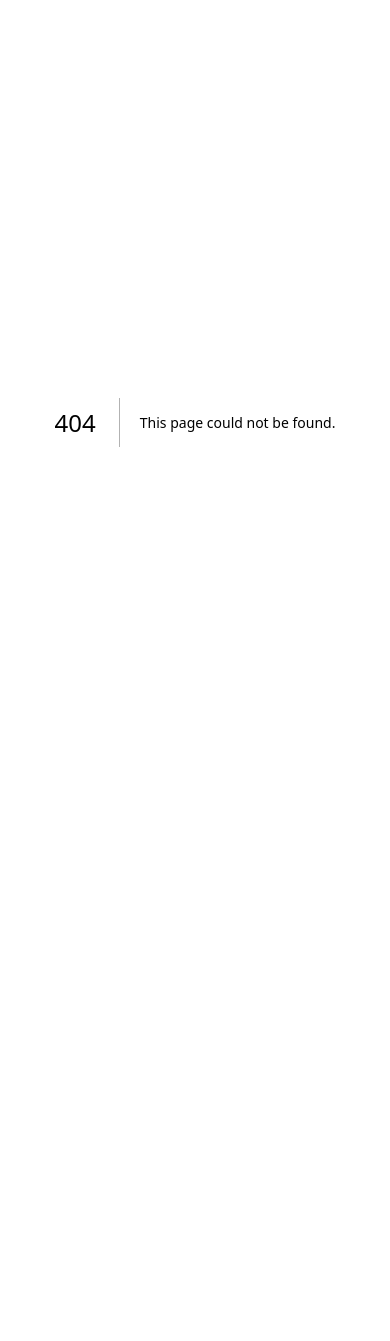
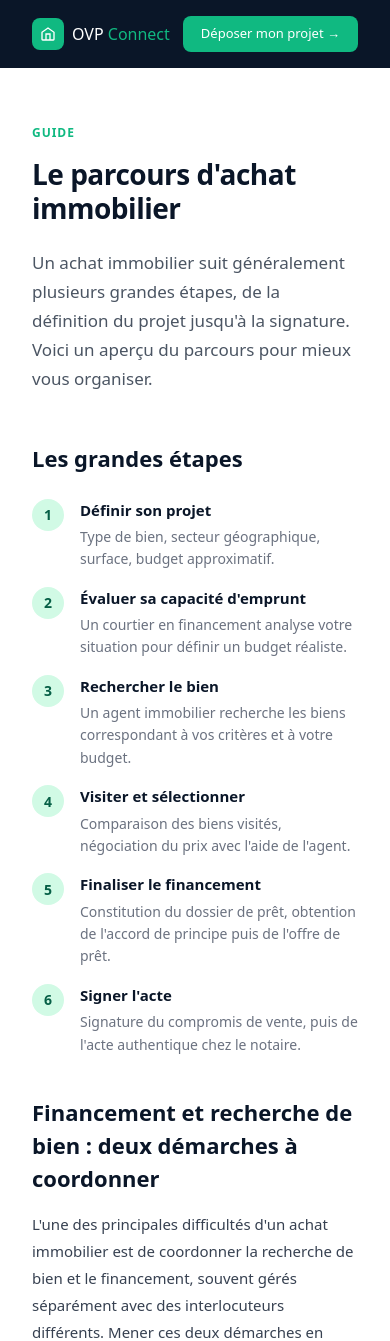
Before and after one commit to Jeremy4418/ovp-connect, a Next.js app: page /achat-immobilier in a window 390 px wide. Before the commit this address had no page. Shown: the top 1341 px of the page. Before the commit the page ends 844 px from the top, so only its background shows below. Built offline with nearby package versions, Linux system fonts and the light colour scheme.

Commit message:
feat(seo): nouvelle page /achat-immobilier

```diff
--- /dev/null
+++ b/app/achat-immobilier/page.tsx
@@ -0,0 +1,83 @@
+import Link from "next/link";
+import type { Metadata } from "next";
+
+export const metadata: Metadata = {
+  title: "Le parcours d'achat immobilier",
+  description: "Les grandes étapes d'un achat immobilier, de la définition du projet à la signature. Comprendre le parcours pour mieux vous organiser.",
+  alternates: {
+    canonical: "https://ovppro.fr/achat-immobilier",
+  },
+};
+
+export default function AchatImmobilier() {
+  return (
+    <div style={{ fontFamily: "system-ui, sans-serif", background: "#fff", minHeight: "100vh" }}>
+      <nav style={{ background: "#0a1628", padding: "1rem 2rem", display: "flex", alignItems: "center", justifyContent: "space-between" }}>
+        <Link href="/" style={{ display: "flex", alignItems: "center", gap: "8px", textDecoration: "none" }}>
+          <div style={{ width: "32px", height: "32px", background: "#10b981", borderRadius: "8px", display: "flex", alignItems: "center", justifyContent: "center" }}>
+            <svg width="16" height="16" fill="none" stroke="white" strokeWidth="2" viewBox="0 0 24 24"><path d="M3 9.5L12 3l9 6.5V20a1 1 0 01-1 1H4a1 1 0 01-1-1V9.5z"/><path d="M9 21V12h6v9"/></svg>
+          </div>
+          <span style={{ fontSize: "16px", fontWeight: 500, color: "white" }}>OVP <span style={{ color: "#10b981" }}>Connect</span></span>
+        </Link>
+        <Link href="/formulaire" style={{ background: "#10b981", color: "white", padding: "0 18px", height: "36px", borderRadius: "8px", fontSize: "13px", fontWeight: 500, display: "inline-flex", alignItems: "center", textDecoration: "none" }}>
+          Déposer mon projet →
+        </Link>
+      </nav>
+
+      <div style={{ maxWidth: "720px", margin: "0 auto", padding: "3.5rem 2rem" }}>
+        <div style={{ fontSize: "12px", color: "#10b981", fontWeight: 600, letterSpacing: "0.08em", textTransform: "uppercase", marginBottom: "1rem" }}>Guide</div>
+        <h1 style={{ fontSize: "clamp(28px, 4vw, 40px)", fontWeight: 600, color: "#0a1628", letterSpacing: "-0.5px", marginBottom: "1.5rem", lineHeight: 1.2 }}>
+          Le parcours d'achat immobilier
+        </h1>
+        <p style={{ fontSize: "17px", color: "#4b5563", lineHeight: 1.7, marginBottom: "3rem" }}>
+          Un achat immobilier suit généralement plusieurs grandes étapes, de la définition du projet jusqu'à la signature. Voici un aperçu du parcours pour mieux vous organiser.
+        </p>
+
+        <section style={{ marginBottom: "2.5rem" }}>
+          <h2 style={{ fontSize: "22px", fontWeight: 600, color: "#0a1628", marginBottom: "1.5rem" }}>Les grandes étapes</h2>
+          <div style={{ display: "flex", flexDirection: "column", gap: "1rem" }}>
+            {[
+              { n: "1", title: "Définir son projet", desc: "Type de bien, secteur géographique, surface, budget approximatif." },
+              { n: "2", title: "Évaluer sa capacité d'emprunt", desc: "Un courtier en financement analyse votre situation pour définir un budget réaliste." },
+              { n: "3", title: "Rechercher le bien", desc: "Un agent immobilier recherche les biens correspondant à vos critères et à votre budget." },
+              { n: "4", title: "Visiter et sélectionner", desc: "Comparaison des biens visités, négociation du prix avec l'aide de l'agent." },
+              { n: "5", title: "Finaliser le financement", desc: "Constitution du dossier de prêt, obtention de l'accord de principe puis de l'offre de prêt." },
+              { n: "6", title: "Signer l'acte", desc: "Signature du compromis de vente, puis de l'acte authentique chez le notaire." },
+            ].map(s => (
+              <div key={s.n} style={{ display: "flex", gap: "1rem", alignItems: "flex-start" }}>
+                <div style={{ width: "32px", height: "32px", borderRadius: "50%", background: "#d1fae5", color: "#065f46", display: "flex", alignItems: "center", justifyContent: "center", fontSize: "14px", fontWeight: 700, flexShrink: 0 }}>{s.n}</div>
+                <div>
+                  <p style={{ fontSize: "15px", fontWeight: 600, color: "#0a1628", marginBottom: "0.3rem" }}>{s.title}</p>
+                  <p style={{ fontSize: "14px", color: "#6b7280", lineHeight: 1.6 }}>{s.desc}</p>
+                </div>
+              </div>
+            ))}
+          </div>
+        </section>
+
+        <section style={{ marginBottom: "2.5rem" }}>
+          <h2 style={{ fontSize: "22px", fontWeight: 600, color: "#0a1628", marginBottom: "1rem" }}>Financement et recherche de bien : deux démarches à coordonner</h2>
+          <p style={{ fontSize: "15px", color: "#374151", lineHeight: 1.8 }}>
+            L'une des principales difficultés d'un achat immobilier est de coordonner la recherche de bien et le financement, souvent gérés séparément avec des interlocuteurs différents. Mener ces deux démarches en parallèle, avec des professionnels qui échangent sur votre projet, permet de gagner du temps et d'éviter les allers-retours inutiles.
+          </p>
+        </section>
+
+        <section style={{ background: "#f0fdf4", border: "0.5px solid #bbf7d0", borderRadius: "16px", padding: "2rem", marginBottom: "2.5rem" }}>
+          <h2 style={{ fontSize: "20px", fontWeight: 600, color: "#0a1628", marginBottom: "1rem" }}>Un seul formulaire pour démarrer</h2>
+          <p style={{ fontSize: "15px", color: "#374151", lineHeight: 1.8, marginBottom: "1rem" }}>
+            OVP Connect vous met gratuitement en relation avec un courtier en financement et un agent immobilier de votre secteur, à partir d'un seul formulaire.
+          </p>
+          <Link href="/formulaire" style={{ display: "inline-flex", alignItems: "center", gap: "6px", background: "#10b981", color: "white", padding: "0 24px", height: "44px", borderRadius: "10px", fontSize: "14px", fontWeight: 600, textDecoration: "none" }}>
+            Déposer mon projet gratuitement →
+          </Link>
+        </section>
+
+        <div style={{ borderTop: "0.5px solid #e5e7eb", paddingTop: "1.5rem", display: "flex", gap: "1.5rem", flexWrap: "wrap" }}>
+          <Link href="/accompagnement-achat-immobilier" style={{ fontSize: "13px", color: "#10b981", textDecoration: "none" }}>L'accompagnement OVP Connect</Link>
+          <Link href="/capacite-emprunt" style={{ fontSize: "13px", color: "#10b981", textDecoration: "none" }}>Calculer sa capacité d'emprunt</Link>
+          <Link href="/" style={{ fontSize: "13px", color: "#6b7280", textDecoration: "none" }}>← Retour à l'accueil</Link>
+        </div>
+      </div>
+    </div>
+  );
+}
```
